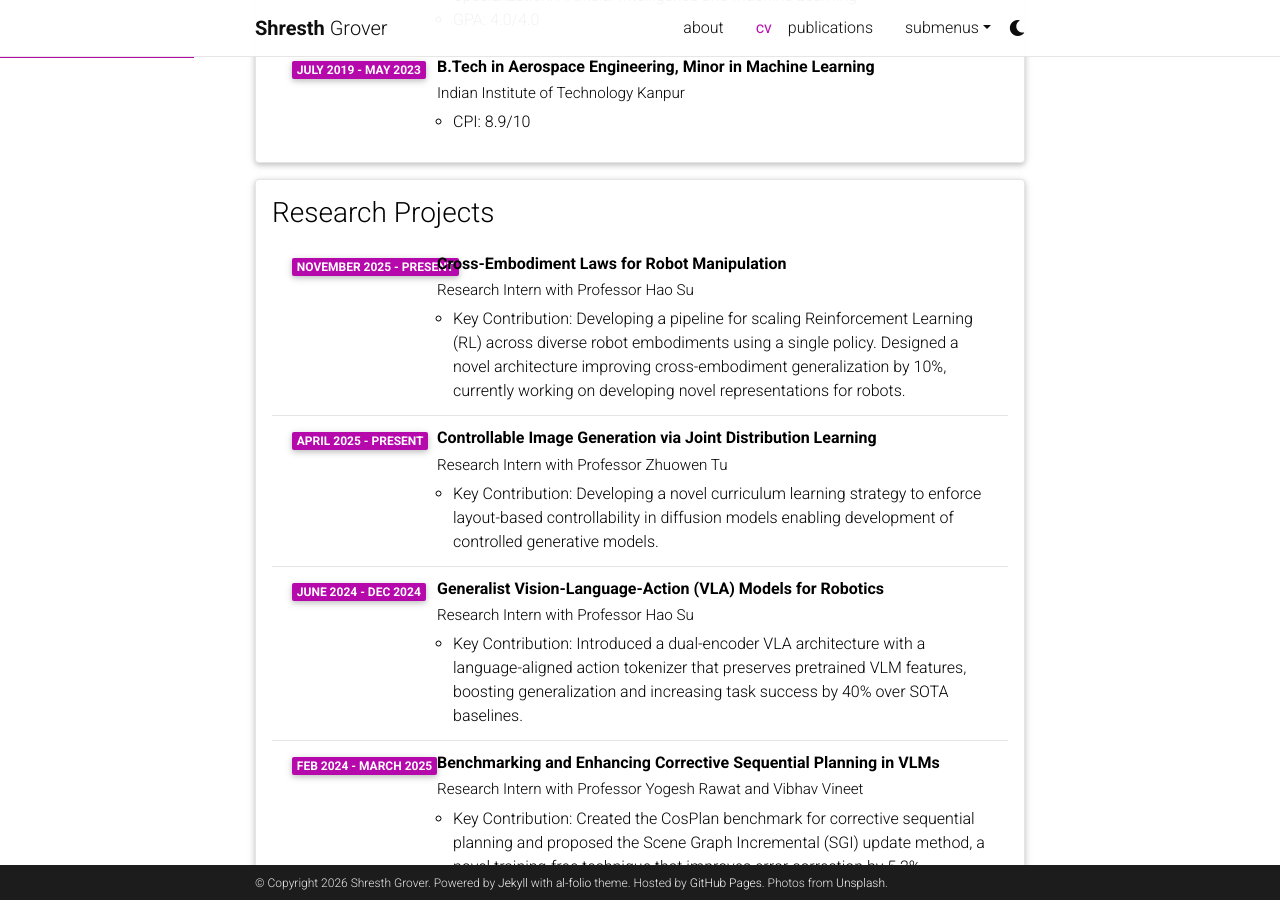
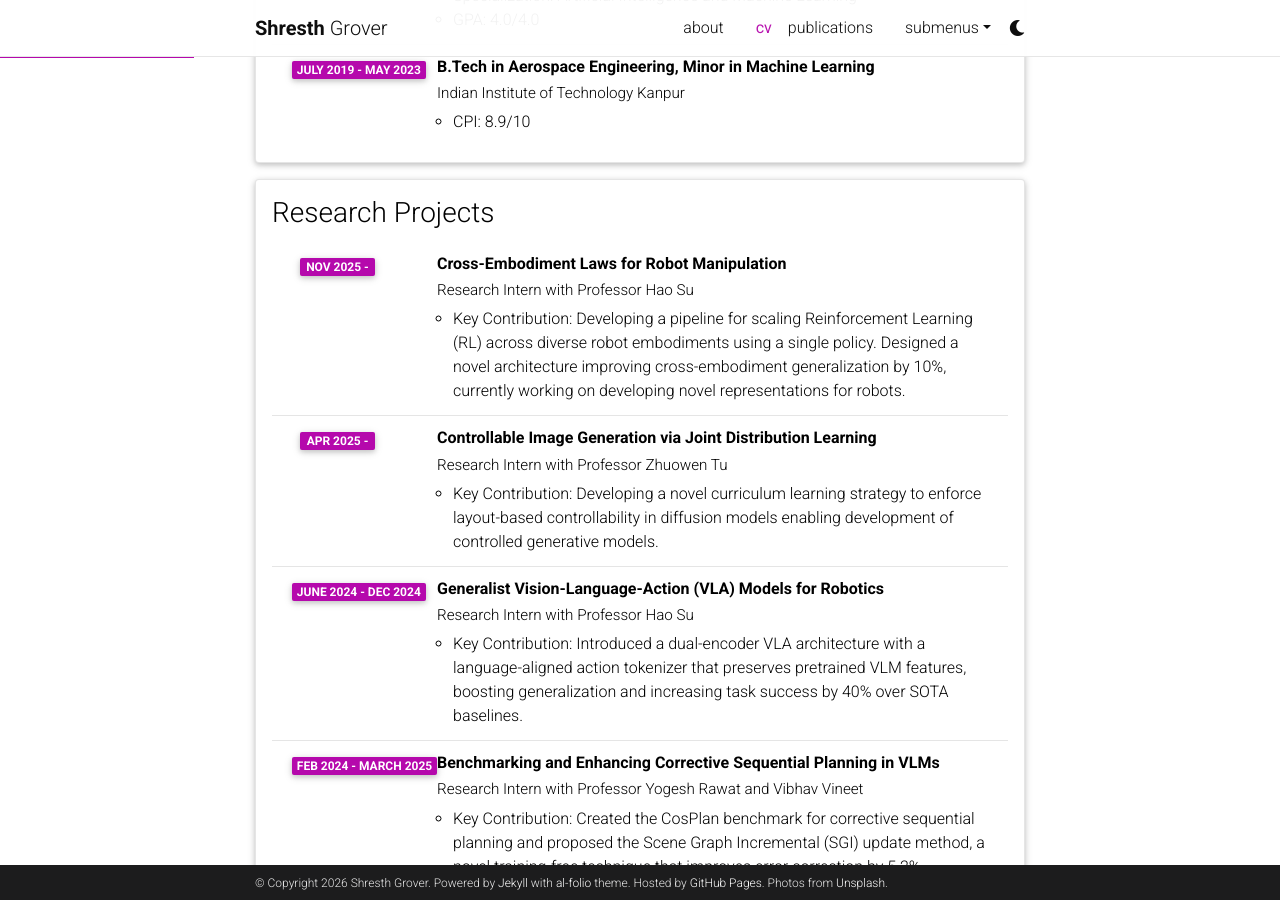
Before and after one commit to shroglck/shroglck.github.io, a Jekyll site: the page built from _pages/cv.md, in a window 1280 px wide and 900 px high, scrolled down 329 px. Built offline with Jekyll 4.4.1, drawn with Linux system fonts in a browser that asks for light colours; comment, search, counter and statistics services are not loaded; a style sheet for code colours, icons or effects is not loaded.

Commit message:
Update cv.yml

```diff
--- a/_data/cv.yml
+++ b/_data/cv.yml
@@ -18,12 +18,12 @@
   contents:
     - title: Cross-Embodiment Laws for Robot Manipulation
       institution: Research Intern with Professor Hao Su
-      year: November 2025 - Present
+      year: Nov 2025 -
       description:
         - "Key Contribution: Developing a pipeline for scaling Reinforcement Learning (RL) across diverse robot embodiments using a single policy. Designed a novel architecture improving cross-embodiment generalization by 10%, currently working on developing novel representations for robots."
     - title: Controllable Image Generation via Joint Distribution Learning
       institution: Research Intern with Professor Zhuowen Tu
-      year: April 2025 - Present
+      year: Apr 2025 -
       description:
         - "Key Contribution: Developing a novel curriculum learning strategy to enforce layout-based controllability in diffusion models enabling development of controlled generative models."
     - title: Generalist Vision-Language-Action (VLA) Models for Robotics
```
